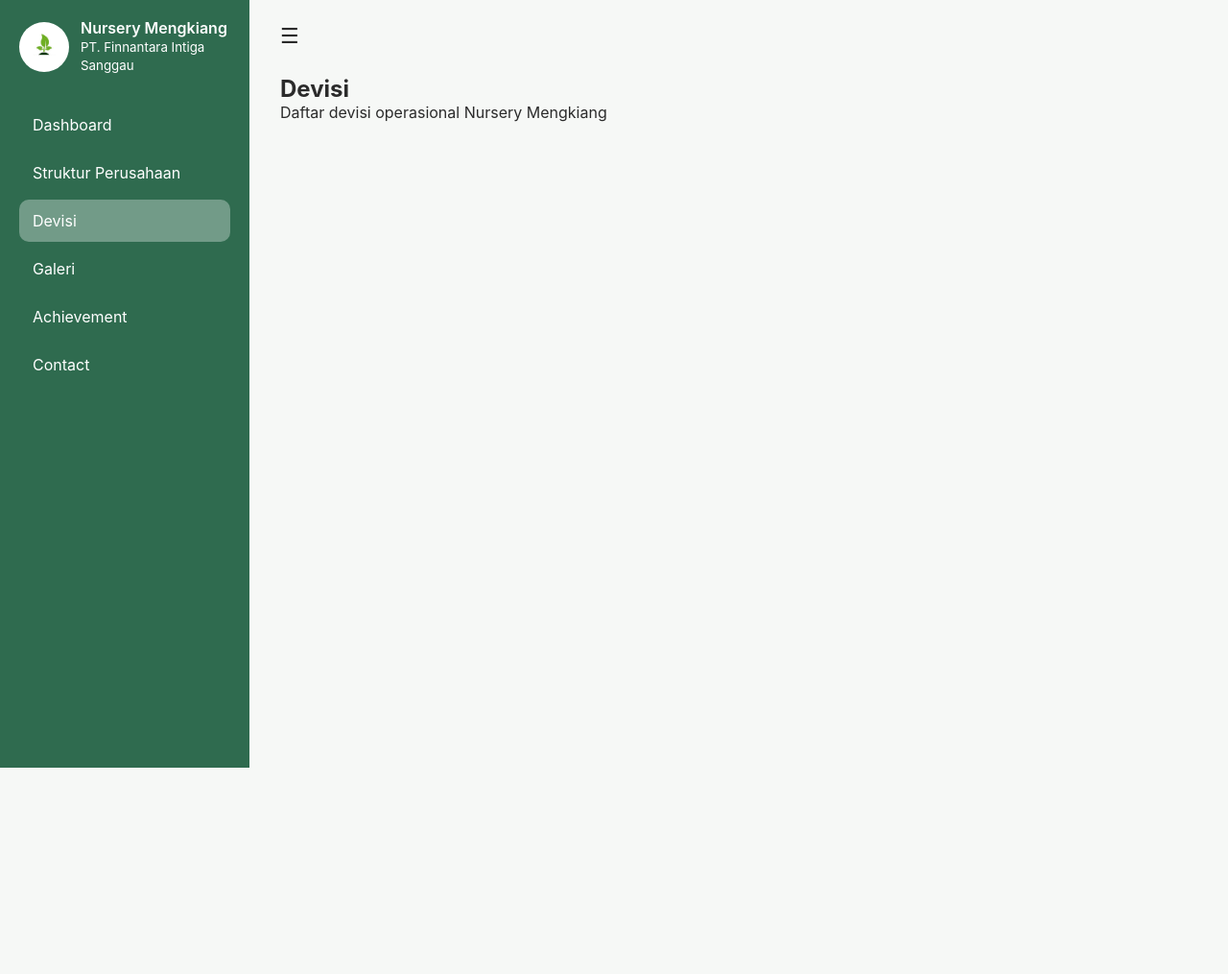
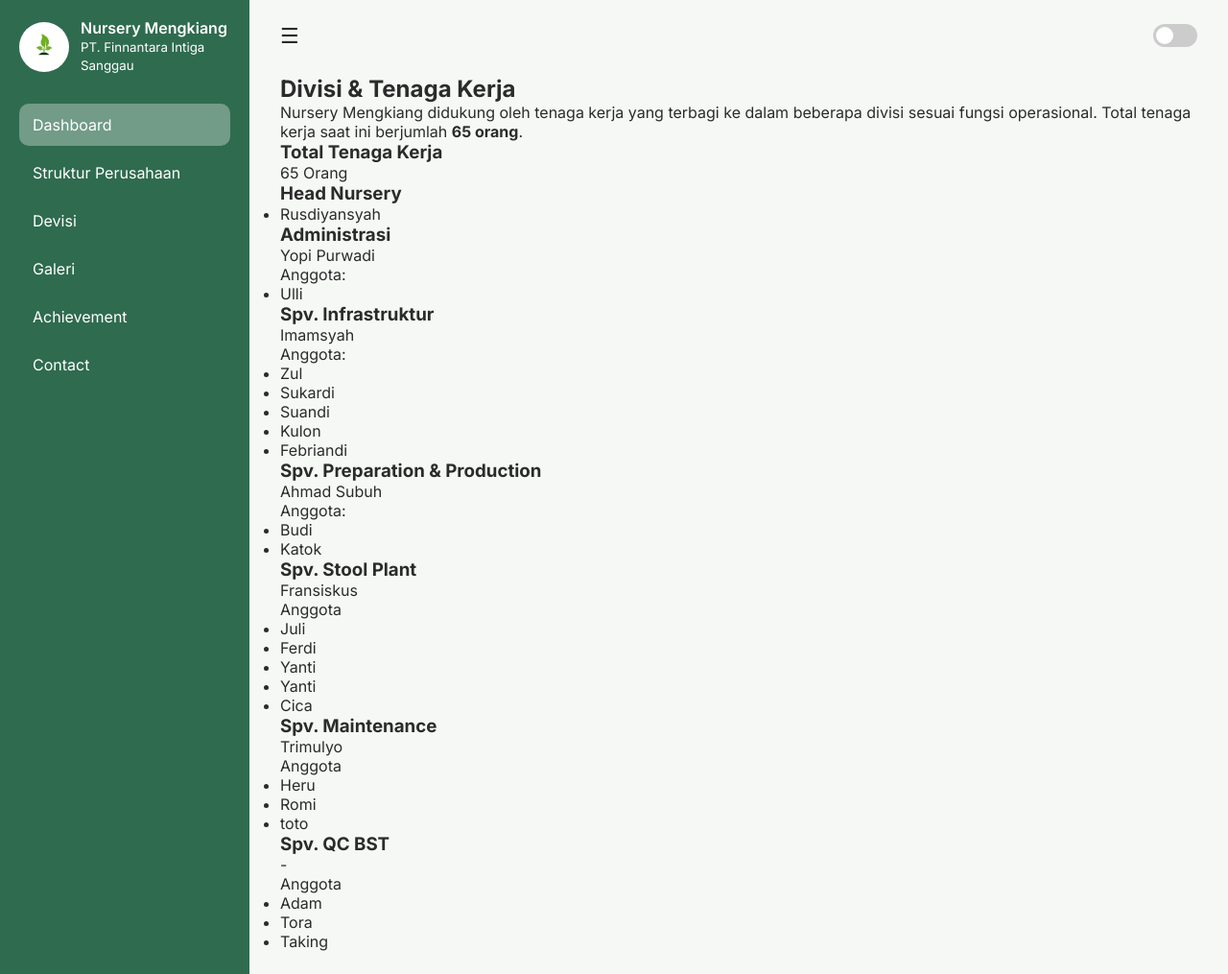
Before and after one commit to imamsyahjr-sketch/nursery-mengkiang, a plain HTML site: page devisi.html in a window 1280 px wide. Shown: the whole page at 96% size. Before the commit the page ends 800 px from the top, so only its background shows below. Drawn offline with Linux system fonts and the light colour scheme.

Commit message:
Update devisi.html

```diff
--- a/devisi.html
+++ b/devisi.html
@@ -1,8 +1,9 @@
 <!DOCTYPE html>
 <html lang="id">
 <head>
+    <link href="https://fonts.googleapis.com/css2?family=Inter:wght@300;400;500;600;700&display=swap" rel="stylesheet">
     <meta charset="UTF-8">
-    <title>Devisi | Nursery Mengkiang</title>
+    <title>Dashboard | Nursery Mengkiang</title>
     <meta name="viewport" content="width=device-width, initial-scale=1.0">
     <link rel="stylesheet" href="assets/css/style.css">
 </head>
@@ -17,12 +18,13 @@
     <span class="logo-title">Nursery Mengkiang</span>
     <small>PT. Finnantara Intiga Sanggau</small>
 </div>
+
     </div>
 
     <nav class="menu">
-        <a href="index.html">Dashboard</a>
+        <a href="index.html" class="active">Dashboard</a>
         <a href="struktur.html">Struktur Perusahaan</a>
-        <a href="devisi.html" class="active">Devisi</a>
+        <a href="devisi.html">Devisi</a>
         <a href="galeri.html">Galeri</a>
         <a href="achievement.html">Achievement</a>
         <a href="contact.html">Contact</a>
@@ -32,12 +34,129 @@
 <main class="content">
     <div class="topbar">
         <button class="toggle-btn" id="toggleBtn">☰</button>
+        <label class="theme-switch">
+    <input type="checkbox" id="themeToggle">
+    <span class="slider-toggle"></span>
+</label>
+
     </div>
 
-    <section class="page">
-        <h2>Devisi</h2>
-        <p>Daftar devisi operasional Nursery Mengkiang</p>
-    </section>
+<section class="page">
+    <h2>Divisi & Tenaga Kerja</h2>
+
+    <p class="divisi-desc">
+        Nursery Mengkiang didukung oleh tenaga kerja yang terbagi ke dalam
+        beberapa divisi sesuai fungsi operasional. Total tenaga kerja saat ini
+        berjumlah <strong>65 orang</strong>.
+    </p>
+
+    <!-- RINGKASAN -->
+    <div class="workforce-summary">
+        <div class="summary-card">
+            <h3>Total Tenaga Kerja</h3>
+            <span>65 Orang</span>
+        </div>
+    </div>
+
+    <div class="divisi-wrapper">
+
+        <!-- HEAD NURSERY -->
+        <div class="divisi-card">
+            <h3>Head Nursery</h3>
+            <ul class="anggota-list">
+                <li>Rusdiyansyah</li>
+            </ul>
+        </div>
+
+        <!-- ADMIN -->
+        <div class="divisi-card">
+            <h3>Administrasi</h3>
+            <p>Yopi Purwadi</p>
+            <p class="jabatan">Anggota:</p>
+
+            <ul class="anggota-list">
+                <li>Ulli</li>
+            </ul>
+        </div>
+
+        <!-- INFRASTRUKTUR -->
+        <div class="divisi-card">
+            <h3>Spv. Infrastruktur</h3>
+             <p>Imamsyah</p>
+            <p class="jabatan">Anggota:</p>
+
+            <ul class="anggota-list grid">
+
+                <li>Zul</li>
+                <li>Sukardi</li>
+                <li>Suandi</li>
+                <li>Kulon</li>
+                <li>Febriandi</li>
+            </ul>
+        </div>
+
+        <!-- PREPARATION & PRODUCTION -->
+        <div class="divisi-card">
+            <h3>Spv. Preparation & Production</h3>
+             <p>Ahmad Subuh</p>
+            <p class="jabatan">Anggota:</p>
+
+            <ul class="anggota-list grid">
+
+                <li>Budi</li>
+                <li>Katok</li>
+
+            </ul>
+        </div>
+
+        <!-- STOOL PLANT -->
+        <div class="divisi-card">
+            <h3>Spv. Stool Plant</h3>
+             <p>Fransiskus</p>
+            <p class="jabatan">Anggota</p>
+
+            <ul class="anggota-list grid">
+
+                <li>Juli</li>
+                <li>Ferdi</li>
+                <li>Yanti</li>
+                <li>Yanti</li>
+                <li>Cica</li>
+
+            </ul>
+        </div>
+
+        <!-- MAINTENANCE -->
+        <div class="divisi-card">
+            <h3>Spv. Maintenance</h3>
+            <p>Trimulyo</p>
+            <p class="jabatan">Anggota</p>
+
+            <ul class="anggota-list grid">
+                <li>Heru</li>
+                <li>Romi</li>
+                <li>toto</li>
+            </ul>
+        </div>
+
+        <!-- QC BST -->
+        <div class="divisi-card">
+            <h3>Spv. QC BST</h3>
+            <p> - </p>
+            <p class="jabatan">Anggota</p>
+
+            <ul class="anggota-list grid">
+                <li>Adam</li>
+                <li>Tora</li>
+                <li>Taking</li>
+            </ul>
+        </div>
+
+    </div>
+</section>
+
+
+
 </main>
 
 <script src="assets/js/app.js"></script>
```
